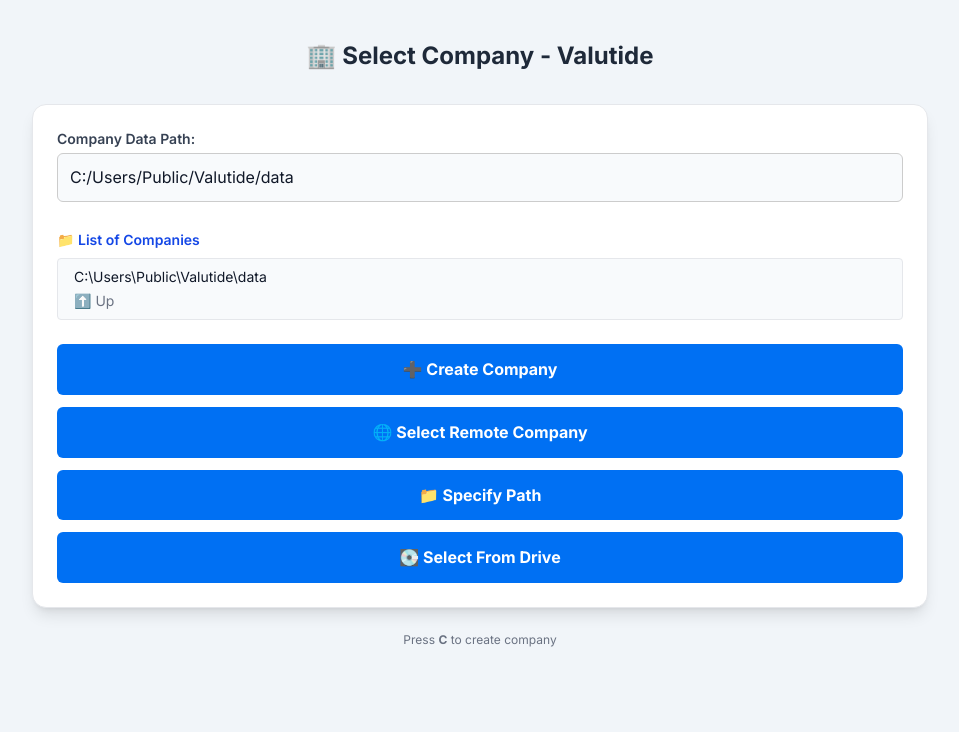
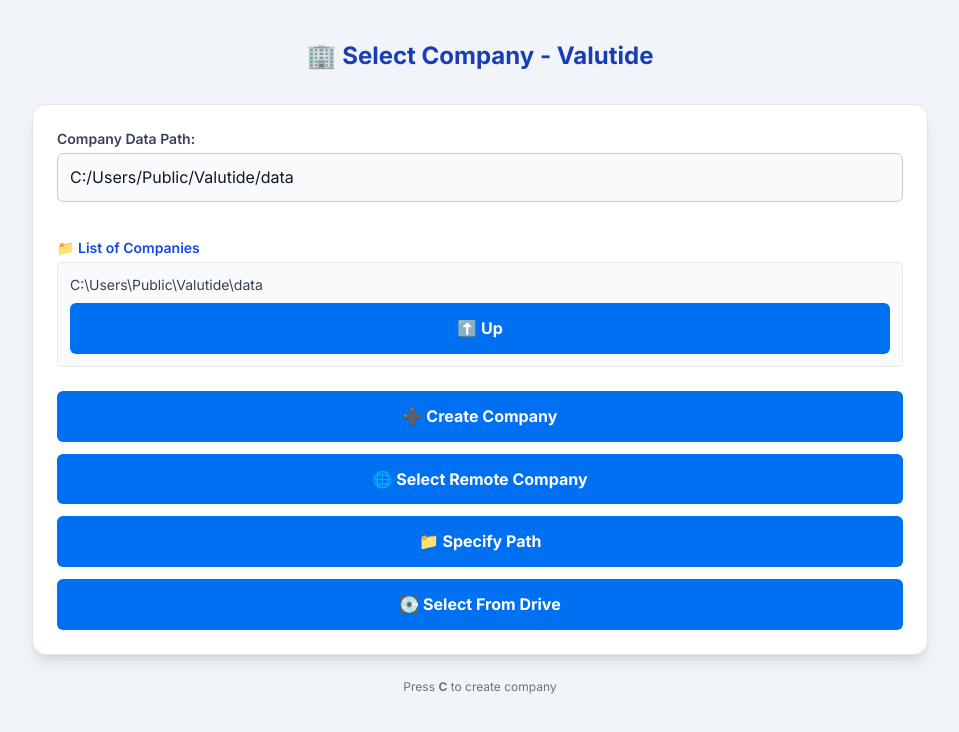
Before and after one commit to kush704/valutide-ai-v2, a Next.js app: page /business/select-company in a window 1280 px wide. Shown: the top 732 px of the page, without its empty margins (160-1119 px from the left). Built offline with nearby package versions, Linux system fonts and the light colour scheme.

Commit message:
💼 Updated Select Company Page to match Valutide UI

```diff
--- a/app/business/select-company/page.tsx
+++ b/app/business/select-company/page.tsx
@@ -1,20 +1,39 @@
 'use client';
 
+import { useEffect } from 'react';
 import { useRouter } from 'next/navigation';
 
 export default function SelectCompany() {
   const router = useRouter();
 
-  const handleCreateCompany = () => {
-    router.push('/business/create-company');
-  };
+  useEffect(() => {
+    const companies = localStorage.getItem('companies');
+    if (companies) {
+      const parsed = JSON.parse(companies);
+      const activeCompany = parsed.find((c: any) => !c.shut);
+      if (activeCompany) {
+        sessionStorage.setItem('selectedCompanyName', activeCompany.name);
+        localStorage.setItem('selectedCompanyId', activeCompany.id);
+        router.push('/business-dashboard');
+      }
+    }
+  }, []);
+
+  const handleCreateCompany = () => router.push('/business/create-company');
+  const handleRemoteCompany = () => alert('Remote Company Selection - Coming Soon!');
+  const handleSpecifyPath = () => alert('Specify Path - Coming Soon!');
+  const handleSelectFromDrive = () => alert('Drive Selection - Coming Soon!');
 
   return (
     <div className="min-h-screen bg-slate-100 py-10 px-4 font-mono text-sm text-gray-900">
-      <h1 className="text-2xl font-bold text-center text-gray-800 mb-8">🏢 Select Company - Valutide</h1>
+      <h1 className="text-2xl font-bold text-center text-blue-800 mb-8">
+        🏢 Select Company - Valutide
+      </h1>
 
-      <div className="bg-white shadow-lg rounded-xl max-w-4xl mx-auto p-6 border border-gray-200">
-        <div className="mb-4">
+      <div className="bg-white shadow-lg rounded-xl max-w-4xl mx-auto p-6 border border-gray-200 space-y-6">
+
+        {/* Company Path */}
+        <div>
           <label className="font-semibold text-gray-700">Company Data Path:</label>
           <input
             type="text"
@@ -24,31 +43,28 @@
           />
         </div>
 
-        <div className="mb-6">
-          <p className="text-blue-700 font-semibold mb-2">📁 List of Companies</p>
-          <div className="bg-slate-50 px-4 py-2 rounded border text-gray-900">
-            <p className="text-sm">C:\Users\Public\Valutide\data</p>
-            <p className="text-sm text-gray-500 mt-1">⬆️ Up</p>
+        {/* List of Companies */}
+        <div>
+          <p className="font-semibold text-blue-700 mb-1">📁 List of Companies</p>
+          <div className="border p-3 rounded bg-gray-50 text-gray-700">
+            C:\Users\Public\Valutide\data
+            <br />
+            <button className="mt-2 text-blue-600 hover:underline">⬆️ Up</button>
           </div>
         </div>
 
+        {/* Options */}
         <div className="space-y-3">
-          <button
-            onClick={handleCreateCompany}
-            className="w-full bg-green-500 hover:bg-green-600 text-white py-2 px-4 rounded"
-          >
+          <button onClick={handleCreateCompany} className="w-full bg-green-500 hover:bg-green-600 text-white py-2 px-4 rounded font-semibold">
             ➕ Create Company
           </button>
-
-          <button className="w-full bg-gray-300 text-gray-700 py-2 px-4 rounded cursor-not-allowed" disabled>
+          <button onClick={handleRemoteCompany} className="w-full bg-blue-500 hover:bg-blue-600 text-white py-2 px-4 rounded font-semibold">
             🌐 Select Remote Company
           </button>
-
-          <button className="w-full bg-gray-300 text-gray-700 py-2 px-4 rounded cursor-not-allowed" disabled>
+          <button onClick={handleSpecifyPath} className="w-full bg-yellow-500 hover:bg-yellow-600 text-white py-2 px-4 rounded font-semibold">
             📁 Specify Path
           </button>
-
-          <button className="w-full bg-gray-300 text-gray-700 py-2 px-4 rounded cursor-not-allowed" disabled>
+          <button onClick={handleSelectFromDrive} className="w-full bg-pink-500 hover:bg-pink-600 text-white py-2 px-4 rounded font-semibold">
             💽 Select From Drive
           </button>
         </div>
```
